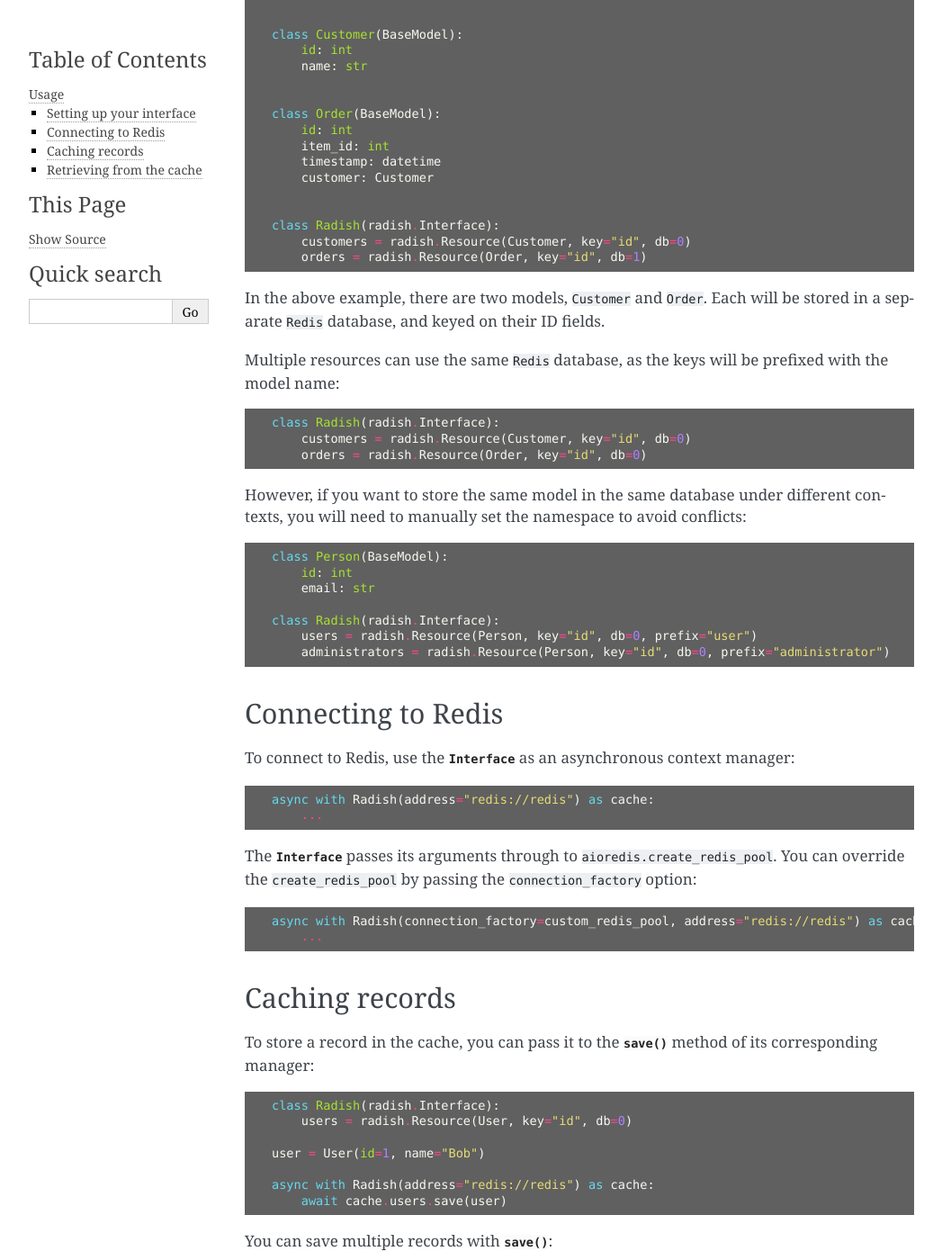
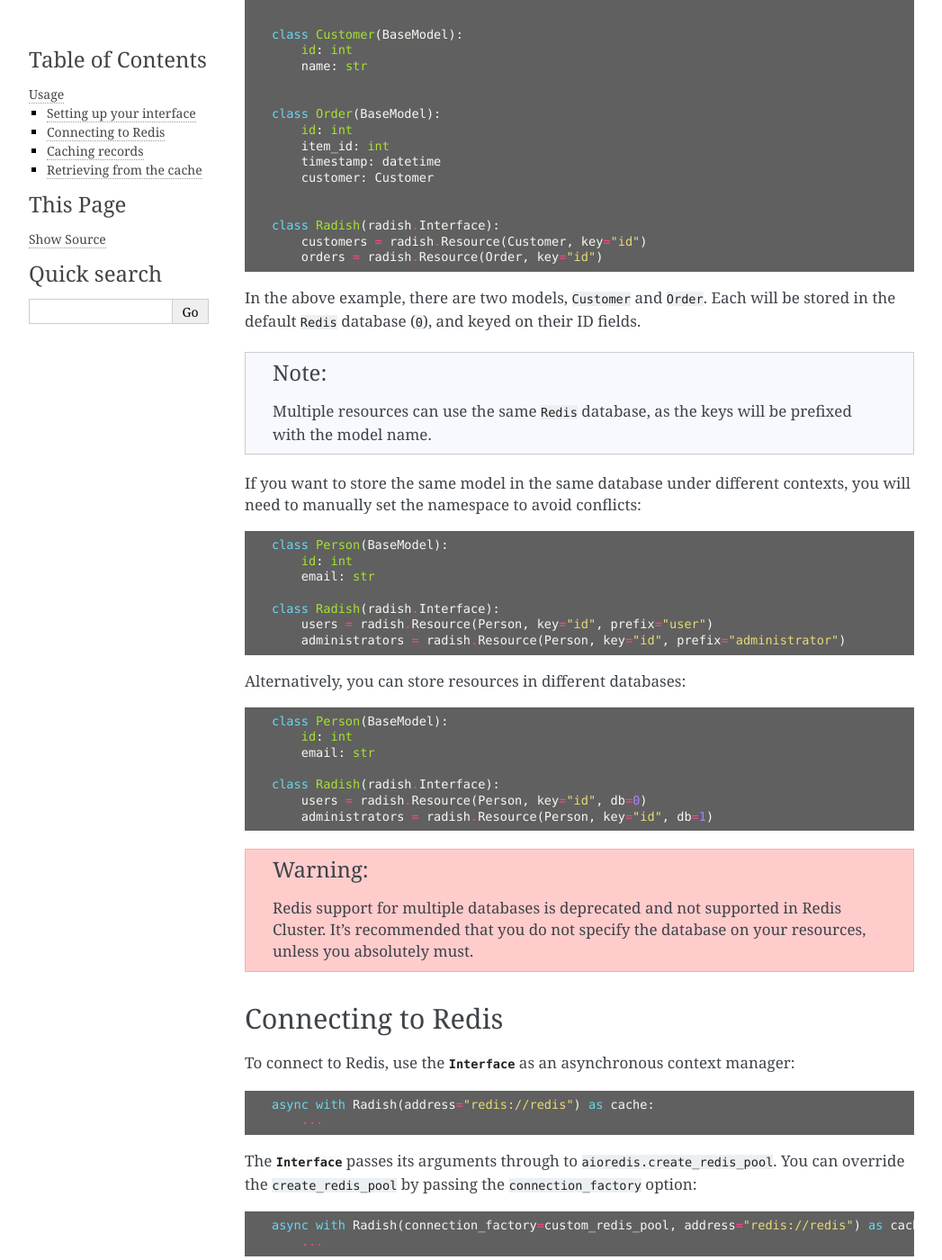
Before and after one commit to jacksmith15/radish, a Sphinx documentation site: the page built from docs/source/usage.rst, in a window 1280 px wide and 1400 px high, scrolled down 435 px. Shown: the whole window at 90% size, without its empty margins (106-1153 px from the left). Built offline with Sphinx 7.4.7, drawn with Linux system fonts in a browser that asks for light colours.

Commit message:
Update docs

```diff
--- a/docs/source/usage.rst
+++ b/docs/source/usage.rst
@@ -32,20 +32,15 @@
 
 
     class Radish(radish.Interface):
-        customers = radish.Resource(Customer, key="id", db=0)
-        orders = radish.Resource(Order, key="id", db=1)
+        customers = radish.Resource(Customer, key="id")
+        orders = radish.Resource(Order, key="id")
 
-In the above example, there are two models, ``Customer`` and ``Order``. Each will be stored in a separate ``Redis`` database, and keyed on their ID fields.
+In the above example, there are two models, ``Customer`` and ``Order``. Each will be stored in the default ``Redis`` database (``0``), and keyed on their ID fields.
 
-Multiple resources can use the same ``Redis`` database, as the keys will be prefixed with the model name:
+.. note::
+    Multiple resources can use the same ``Redis`` database, as the keys will be prefixed with the model name.
 
-.. code:: python
-
-    class Radish(radish.Interface):
-        customers = radish.Resource(Customer, key="id", db=0)
-        orders = radish.Resource(Order, key="id", db=0)
-
-However, if you want to store the same model in the same database under different contexts, you will need to manually set the namespace to avoid conflicts:
+If you want to store the same model in the same database under different contexts, you will need to manually set the namespace to avoid conflicts:
 
 .. code:: python
 
@@ -54,8 +49,25 @@
         email: str
 
     class Radish(radish.Interface):
-        users = radish.Resource(Person, key="id", db=0, prefix="user")
-        administrators = radish.Resource(Person, key="id", db=0, prefix="administrator")
+        users = radish.Resource(Person, key="id", prefix="user")
+        administrators = radish.Resource(Person, key="id", prefix="administrator")
+
+
+Alternatively, you can store resources in different databases:
+
+.. code:: python
+
+    class Person(BaseModel):
+        id: int
+        email: str
+
+    class Radish(radish.Interface):
+        users = radish.Resource(Person, key="id", db=0)
+        administrators = radish.Resource(Person, key="id", db=1)
+
+.. warning::
+
+    Redis support for multiple databases is deprecated and not supported in Redis Cluster. It's recommended that you do not specify the database on your resources, unless you absolutely must.
 
 
 Connecting to Redis
```
